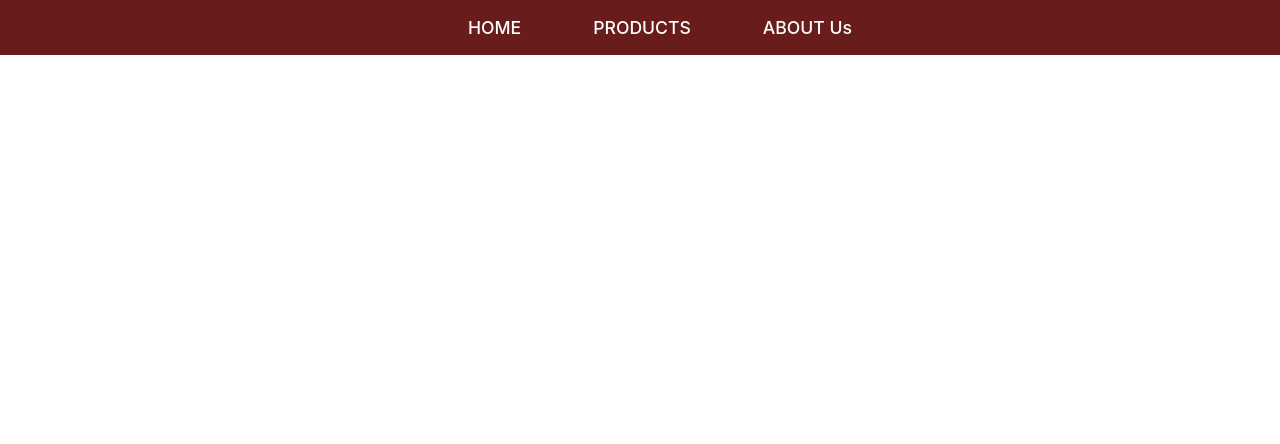
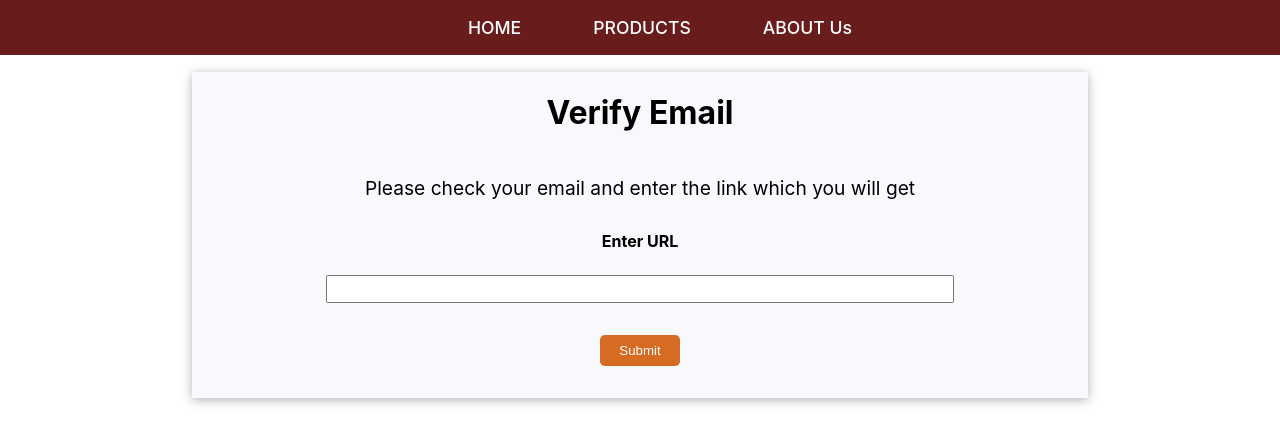
Before and after one commit to Suresh-Kumar-Lohar/S-Expense-Tracker, a React (Create React App) app: page /verify in a window 1280 px wide. Shown: the top 444 px of the page. Built offline with nearby package versions, Linux system fonts and the light colour scheme.

Commit message:
expense-tracker task-5

```diff
--- a/src/App.js
+++ b/src/App.js
@@ -3,6 +3,7 @@ import SignUp from './pages/SignUp'
 import { Route, Redirect } from 'react-router-dom'
 import Welcome from './pages/Welcome'
 import UpdateProfile from './pages/UpdateProfile'
+import Verify from './pages/Verify'
 
 function App() {
   return (
@@ -17,6 +18,9 @@ function App() {
       <Route path='/welcome'>
         <Welcome />
       </Route>
+      <Route path='/verify'>
+        <Verify />
+      </Route>
       <Route path='/updateProfile'>
         <UpdateProfile />
       </Route>
--- a/src/pages/SignUp.js
+++ b/src/pages/SignUp.js
@@ -2,6 +2,7 @@ import React, { useState, useContext } from 'react'
 import { useHistory } from 'react-router-dom'
 import classes from './SignUp.module.css'
 import AuthContext from '../store/auth-context'
+import axios from 'axios'
 
 const SignUp = () => {
   const authCtx = useContext(AuthContext)
@@ -41,8 +42,19 @@ const SignUp = () => {
             const data = await resp.json()
             authCtx.login(data.idToken, email)
             console.log(data)
-            // history.replace('/store')
-            history.replace('/welcome')
+            if (!isUser) {
+              const mailVerify = await axios.post(
+                'https://identitytoolkit.googleapis.com/v1/accounts:sendOobCode?key=AIzaSyAVz545erTZB78i1xj1UEkV64Wt0UBKjRA',
+                {
+                  requestType: 'VERIFY_EMAIL',
+                  idToken: data.idToken,
+                }
+              )
+              console.log(mailVerify)
+              history.replace('/verify')
+            } else {
+              history.replace('/welcome')
+            }
             setEmail('')
             setPassword('')
             setConfirmPass('')
--- a/src/pages/UpdateProfile.js
+++ b/src/pages/UpdateProfile.js
@@ -16,6 +16,7 @@ const UpdateProfile = () => {
           { idToken: authCtx.token }
         )
         const user = res.data.users[0]
+        console.log('user')
         console.log(user)
         setName(user.displayName)
         setUrl(user.photoUrl)
@@ -67,7 +68,7 @@ const UpdateProfile = () => {
           <button>Cancel</button>
         </div>
         <div className={classes.inputDetails}>
-          <div>
+          <div className={classes.in}>
             <label htmlFor='name'>Full Name</label>
             <input
               id='name'
@@ -76,7 +77,7 @@ const UpdateProfile = () => {
               onChange={(e) => setName(e.target.value)}
             />
           </div>
-          <div>
+          <div className={classes.in}>
             <label htmlFor='image'>Profile Photo URL</label>
             <input
               id='image'
--- a/src/pages/UpdateProfile.module.css
+++ b/src/pages/UpdateProfile.module.css
@@ -47,7 +47,7 @@ p {
 }
 
 .header {
-  width: 92%;
+  width: 93%;
   display: flex;
   justify-content: space-between;
   align-items: center;
@@ -75,12 +75,16 @@ p {
   justify-content: space-between;
 }
 
+.in {
+  width: 50%;
+}
+
 label {
   font-weight: bold;
-  margin: 1rem;
+  margin: 0.5rem;
 }
 
 input {
-  width: 250px;
+  width: 50%;
   margin: 1rem 1rem 0;
 }
--- /dev/null
+++ b/src/pages/Verify.js
@@ -0,0 +1,50 @@
+import React, { useState } from 'react'
+import { useHistory } from 'react-router-dom'
+import classes from './Verify.module.css'
+import axios from 'axios'
+
+const Verify = () => {
+  const history = useHistory()
+  const [mailUrl, setMailUrl] = useState('')
+
+  const submitHandler = async (e) => {
+    e.preventDefault()
+    try {
+      let tmp1 = mailUrl.split('oobCode=')[1]
+      let tmp2 = tmp1.split('&apiKey=')[0]
+      // console.log(tmp2)
+      const resp = await axios.post(
+        'https://identitytoolkit.googleapis.com/v1/accounts:update?key=AIzaSyAVz545erTZB78i1xj1UEkV64Wt0UBKjRA',
+        {
+          oobCode: tmp2,
+        }
+      )
+      // console.log(resp)
+      if (resp.data.emailVerified === true) {
+        console.log(resp)
+        history.replace('/welcome')
+      } else {
+        alert('Please enter valid link...')
+      }
+    } catch (error) {
+      window.alert('Please enter valid link...')
+      console.log(error.message)
+    }
+  }
+  return (
+    <div className={classes.updateDetails}>
+      <h1>Verify Email</h1>
+      <p>Please check your email and enter the link which you will get</p>
+      <label htmlFor='verifyLink'>Enter URL</label>
+      <input
+        id='verifyLink'
+        type='url'
+        value={mailUrl}
+        onChange={(e) => setMailUrl(e.target.value)}
+      />
+      <button onClick={submitHandler}>Submit</button>
+    </div>
+  )
+}
+
+export default Verify
--- /dev/null
+++ b/src/pages/Verify.module.css
@@ -0,0 +1,41 @@
+p {
+  padding: 0.2rem;
+  font-size: 1.2rem;
+}
+
+.updateDetails {
+  width: 70%;
+  margin: 1rem auto;
+  display: flex;
+  flex-direction: column;
+  justify-content: center;
+  align-items: center;
+  box-shadow: 0 2px 10px rgba(0, 0, 0, 0.3);
+  background: rgb(249, 249, 253);
+}
+
+.updateDetails button {
+  padding: 0.5rem;
+  color: white;
+  background: rgb(214, 107, 35);
+  border-style: none;
+  cursor: pointer;
+  border-radius: 0.3rem;
+  margin: 2rem;
+  width: 5rem;
+}
+
+.updateDetails button:hover {
+  background-color: rgb(163, 73, 13);
+}
+
+label {
+  font-weight: bold;
+  margin: 0.5rem;
+}
+
+input {
+  width: 70%;
+  padding: 0.3rem;
+  margin: 1rem 1rem 0;
+}
```
